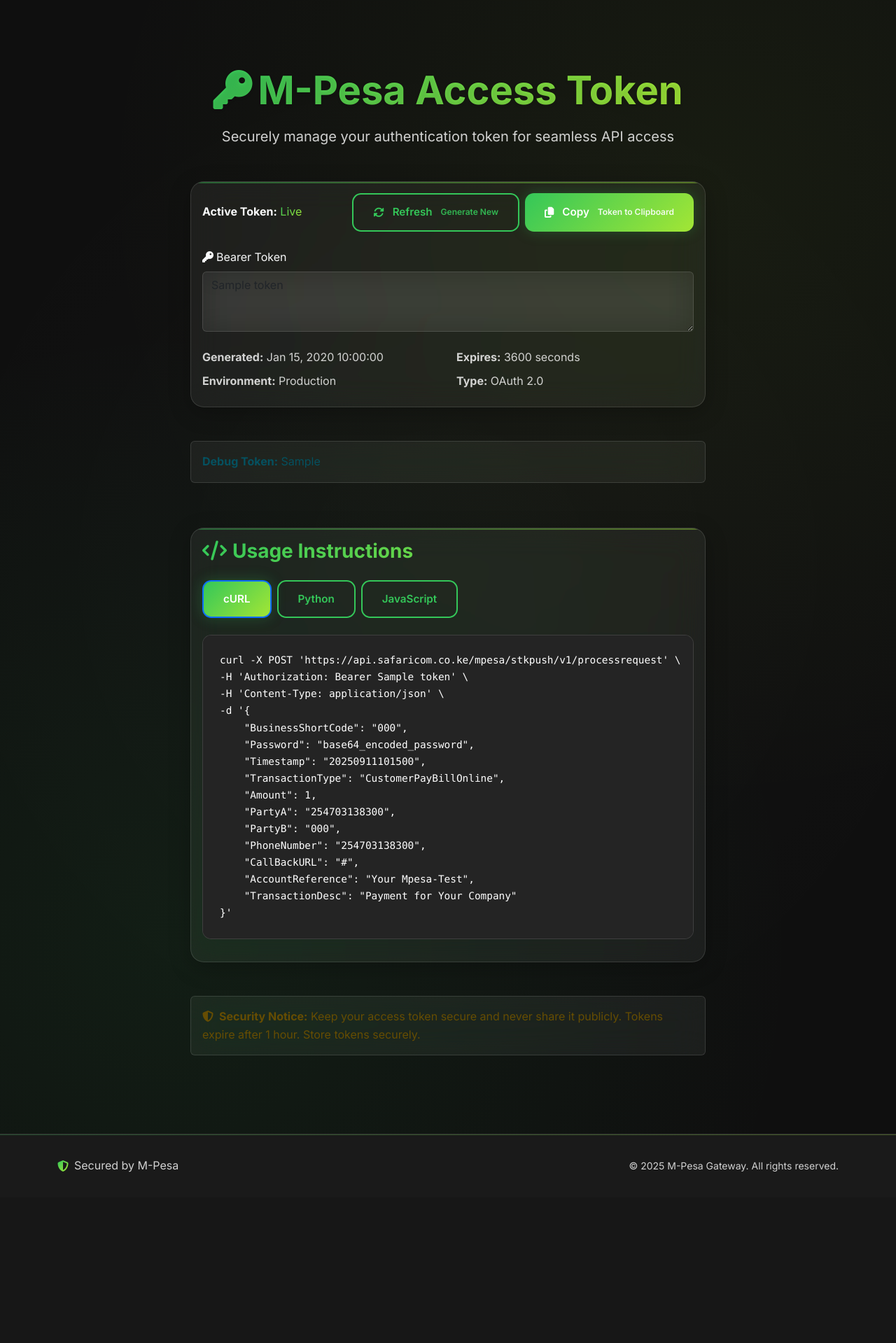
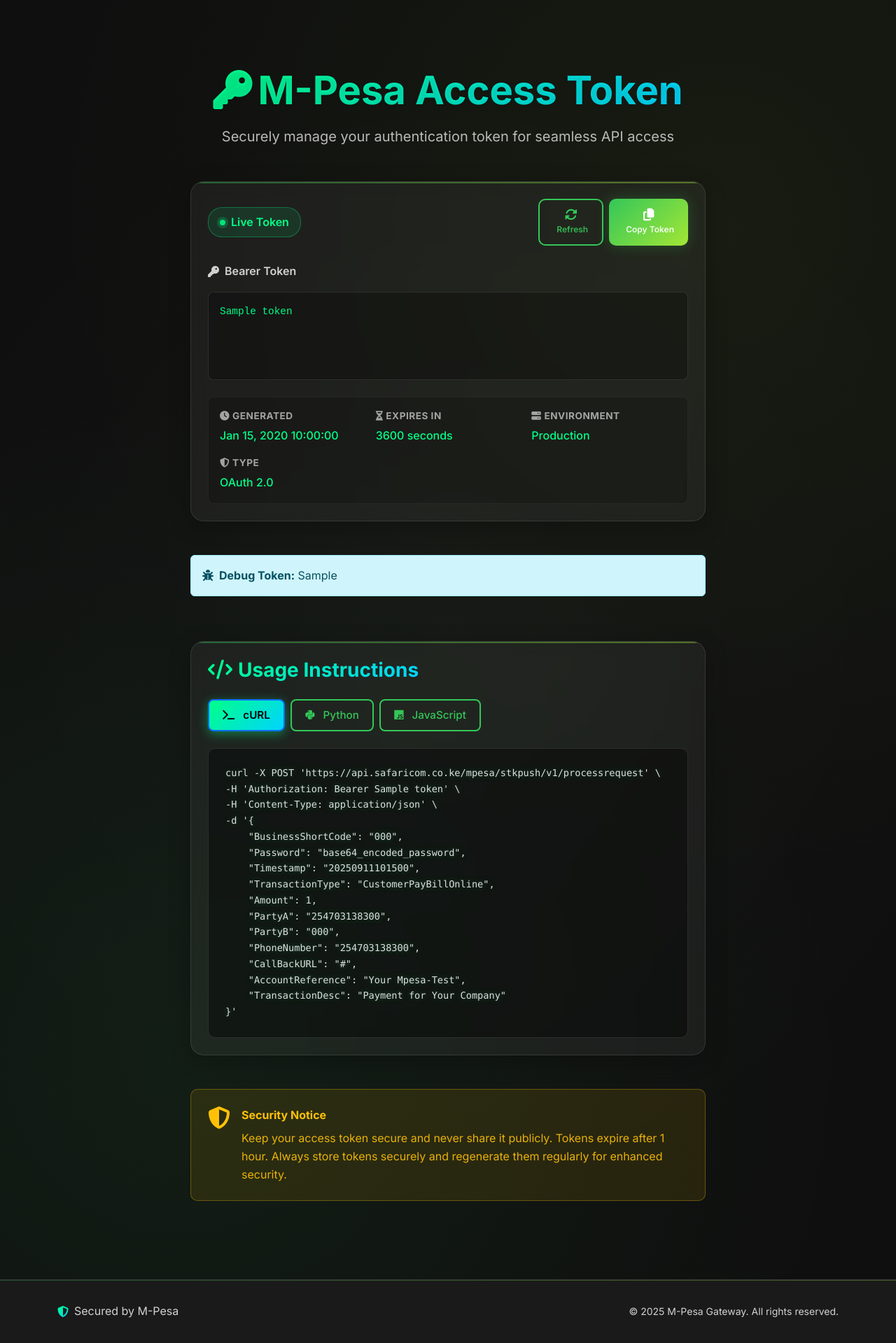
Before and after one commit to Newton-Maina/Django-Mpesa, a Django app: template stkpush/templates/token.html in a window 1280 px wide. Shown: the part 91-2010 px from the top of the page at 70% size. Before the commit the page ends 1766 px from the top, so only its background shows below. Run offline with Django 3.2, Linux system fonts and the light colour scheme; the template is opened without the code that fills it: most values are stand-ins (such as "Sample title", 1, 10 or a date in 2020); some libraries are stand-ins or nearby versions.

Commit message:
Update token.html
ui fixes on the token bearer visuals and generate inputs

Co-Authored-By: Newton MG <newton@iforge.io>

```diff
--- a/stkpush/templates/token.html
+++ b/stkpush/templates/token.html
@@ -3,67 +3,228 @@
 
 {% block extra_css %}
 <style>
+:root {
+    --token-card-bg: rgba(255, 255, 255, 0.05);
+    --token-card-border: rgba(255, 255, 255, 0.1);
+}
+
 /* Token card enhancements */
 .token-card {
-    transition: var(--transition);
+    transition: all 0.3s ease;
     animation: fadeInUp 0.6s ease-out;
+    background: var(--token-card-bg);
+    backdrop-filter: blur(10px);
+    border: 1px solid var(--token-card-border);
 }
 
 .token-card:hover {
-    transform: translateY(-6px);
-    box-shadow: var(--glow-hover);
+    transform: translateY(-4px);
+    box-shadow: 0 8px 24px rgba(0, 255, 136, 0.15);
+    border-color: rgba(0, 255, 136, 0.3);
 }
 
 /* Tab button enhancements */
 .tab-btn {
-    transition: var(--transition-fast);
+    transition: all 0.2s ease;
+    border-radius: 8px;
+    padding: 0.6rem 1.2rem;
+    font-weight: 500;
+    position: relative;
+    overflow: hidden;
+}
+
+.tab-btn::before {
+    content: '';
+    position: absolute;
+    top: 0;
+    left: -100%;
+    width: 100%;
+    height: 100%;
+    background: linear-gradient(90deg, transparent, rgba(255, 255, 255, 0.1), transparent);
+    transition: left 0.5s ease;
+}
+
+.tab-btn:hover::before {
+    left: 100%;
 }
 
 .tab-btn.active {
-    background: linear-gradient(135deg, var(--primary-green), var(--accent));
-    color: var(--text-primary) !important;
-    box-shadow: var(--glow);
+    background: linear-gradient(135deg, #00ff88, #00d4ff);
+    color: #000 !important;
+    box-shadow: 0 4px 15px rgba(0, 255, 136, 0.4);
+    font-weight: 600;
 }
 
-.tab-btn:hover {
+.tab-btn:not(.active):hover {
     transform: translateY(-2px);
-    background: var(--surface-elevated);
-    color: var(--text-primary) !important;
+    background: rgba(255, 255, 255, 0.08);
+    color: #fff !important;
+}
+
+/* Button improvements */
+.btn-action {
+    display: inline-flex;
+    flex-direction: column;
+    align-items: center;
+    gap: 0.25rem;
+    padding: 0.75rem 1.25rem;
+    border-radius: 10px;
+    transition: all 0.3s ease;
+}
+
+.btn-action i {
+    font-size: 1.1rem;
+}
+
+.btn-action small {
+    font-size: 0.75rem;
+    opacity: 0.9;
+}
+
+.btn-action:hover {
+    transform: translateY(-2px);
+    box-shadow: 0 4px 12px rgba(0, 255, 136, 0.3);
+}
+
+/* Token textarea styling */
+#token-value {
+    background: rgba(0, 0, 0, 0.3) !important;
+    border: 1px solid rgba(255, 255, 255, 0.1);
+    color: #00ff88;
+    font-family: 'JetBrains Mono', 'Courier New', monospace;
+    font-size: 0.9rem;
+    resize: none;
+    border-radius: 8px;
+    padding: 1rem;
+    line-height: 1.6;
+}
+
+#token-value:focus {
+    outline: none;
+    border-color: rgba(0, 255, 136, 0.5);
+    box-shadow: 0 0 0 3px rgba(0, 255, 136, 0.1);
 }
 
 /* Code block styling */
 pre {
-    background: var(--background-elevated);
-    border: 1px solid var(--border);
-    border-radius: var(--border-radius-sm);
+    background: rgba(0, 0, 0, 0.4);
+    border: 1px solid rgba(255, 255, 255, 0.1);
+    border-radius: 10px;
     padding: 1.5rem;
     font-family: 'JetBrains Mono', 'Courier New', monospace;
-    font-size: 0.9rem;
-    color: var(--text-primary);
+    font-size: 0.85rem;
+    color: #e0e0e0;
+    overflow-x: auto;
+    margin: 0;
 }
 
 code {
-    color: var(--accent);
+    color: #00ff88;
+    text-shadow: 0 0 10px rgba(0, 255, 136, 0.3);
+}
+
+/* Info grid styling */
+.info-grid {
+    display: grid;
+    grid-template-columns: repeat(auto-fit, minmax(200px, 1fr));
+    gap: 1rem;
+    padding: 1rem;
+    background: rgba(0, 0, 0, 0.2);
+    border-radius: 8px;
+    border: 1px solid rgba(255, 255, 255, 0.05);
+}
+
+.info-item {
+    display: flex;
+    flex-direction: column;
+    gap: 0.25rem;
+}
+
+.info-item strong {
+    color: rgba(255, 255, 255, 0.6);
+    font-size: 0.85rem;
+    text-transform: uppercase;
+    letter-spacing: 0.5px;
+}
+
+.info-item span {
+    color: #00ff88;
+    font-weight: 500;
+}
+
+/* Status badge */
+.status-badge {
+    display: inline-flex;
+    align-items: center;
+    gap: 0.5rem;
+    padding: 0.5rem 1rem;
+    background: rgba(0, 255, 136, 0.1);
+    border: 1px solid rgba(0, 255, 136, 0.3);
+    border-radius: 20px;
+    color: #00ff88;
+    font-weight: 600;
+}
+
+.status-badge::before {
+    content: '';
+    width: 8px;
+    height: 8px;
+    background: #00ff88;
+    border-radius: 50%;
+    animation: pulse 2s ease-in-out infinite;
+}
+
+/* Alert styling */
+.alert-custom {
+    background: rgba(255, 193, 7, 0.1);
+    border: 1px solid rgba(255, 193, 7, 0.3);
+    border-radius: 10px;
+    color: #ffc107;
+}
+
+.alert-custom i {
+    color: #ffc107;
+}
+
+/* Gradient text */
+.gradient-text {
+    background: linear-gradient(135deg, #00ff88, #00d4ff);
+    -webkit-background-clip: text;
+    -webkit-text-fill-color: transparent;
+    background-clip: text;
 }
 
 /* Responsive adjustments */
 @media (max-width: 768px) {
     pre {
         padding: 1rem;
+        font-size: 0.75rem;
+    }
+
+    .tab-btn {
+        padding: 0.5rem 0.8rem;
         font-size: 0.85rem;
     }
 
-    .tab-btn {
-        padding: 0.5rem 1rem;
-        font-size: 0.9rem;
+    .btn-action {
+        padding: 0.6rem 1rem;
     }
 
-    .token-card {
-        padding: 1rem;
+    .btn-action small {
+        font-size: 0.7rem;
+    }
+
+    .info-grid {
+        grid-template-columns: 1fr;
+        gap: 0.75rem;
+    }
+
+    #token-value {
+        font-size: 0.75rem;
     }
 }
 
-/* Animation for token card */
+/* Animations */
 @keyframes fadeInUp {
     from {
         opacity: 0;
@@ -73,6 +234,27 @@ code {
         opacity: 1;
         transform: translateY(0);
     }
+}
+
+@keyframes pulse {
+    0%, 100% {
+        opacity: 1;
+        box-shadow: 0 0 0 0 rgba(0, 255, 136, 0.7);
+    }
+    50% {
+        opacity: 0.8;
+        box-shadow: 0 0 0 6px rgba(0, 255, 136, 0);
+    }
+}
+
+/* Tab content */
+.tab-content {
+    animation: fadeIn 0.3s ease;
+}
+
+@keyframes fadeIn {
+    from { opacity: 0; }
+    to { opacity: 1; }
 }
 </style>
 {% endblock %}
@@ -84,46 +266,57 @@ code {
         <h1 class="display-4 fw-bold mb-3">
             <span class="gradient-text"><i class="fas fa-key me-2"></i>M-Pesa Access Token</span>
         </h1>
-        <p class="lead text-secondary">Securely manage your authentication token for seamless API access</p>
+        <p class="lead" style="color: rgba(255, 255, 255, 0.7);">Securely manage your authentication token for seamless API access</p>
     </div>
 
     <!-- Token Display Section -->
     <div class="row justify-content-center mb-5">
-        <div class="col-lg-8 col-md-10">
-            <div class="card token-card glass">
-                <div class="card-body">
-                    <div class="d-flex justify-content-between align-items-center mb-4 flex-wrap">
-                        <div>
-                            <strong class="text-primary-soft">Active Token:</strong>
-                            <span class="gradient-text">Live</span>
+        <div class="col-lg-10 col-xl-8">
+            <div class="card token-card">
+                <div class="card-body p-4">
+                    <!-- Status and Actions -->
+                    <div class="d-flex justify-content-between align-items-center mb-4 flex-wrap gap-3">
+                        <div class="status-badge">
+                            <span>Live Token</span>
                         </div>
-                        <div class="d-flex gap-2 mt-2 mt-md-0">
-                            <button class="btn btn-outline-primary btn-sm tab-btn" onclick="refreshToken()" id="refresh-btn">
-                                <i class="fas fa-sync-alt me-1"></i>Refresh
-                                <small>Generate New</small>
+                        <div class="d-flex gap-2">
+                            <button class="btn btn-outline-primary btn-action" onclick="refreshToken()" id="refresh-btn">
+                                <i class="fas fa-sync-alt"></i>
+                                <small>Refresh</small>
                             </button>
-                            <button class="btn btn-primary btn-sm tab-btn" onclick="copyToken()" id="copy-btn">
-                                <i class="fas fa-copy me-1"></i>Copy
-                                <small>Token to Clipboard</small>
+                            <button class="btn btn-primary btn-action" onclick="copyToken()" id="copy-btn">
+                                <i class="fas fa-copy"></i>
+                                <small>Copy Token</small>
                             </button>
                         </div>
                     </div>
+
+                    <!-- Token Value -->
                     <div class="mb-4">
-                        <label class="form-label text-primary-soft"><i class="fas fa-key me-1"></i>Bearer Token</label>
-                        <textarea class="form-control glass" id="token-value" rows="3" readonly style="overflow-wrap: break-word; background: var(--surface);">{{ token|default:"No token available" }}</textarea>
+                        <label class="form-label d-flex align-items-center gap-2 mb-3" style="color: rgba(255, 255, 255, 0.8); font-weight: 600;">
+                            <i class="fas fa-key"></i>
+                            Bearer Token
+                        </label>
+                        <textarea class="form-control" id="token-value" rows="4" readonly>{{ token|default:"No token available" }}</textarea>
                     </div>
-                    <div class="row text-secondary">
-                        <div class="col-md-6 mb-2">
-                            <strong>Generated:</strong> <span id="generated-time">{{ current_time|date:"M d, Y H:i:s" }}</span>
+
+                    <!-- Token Info Grid -->
+                    <div class="info-grid">
+                        <div class="info-item">
+                            <strong><i class="fas fa-clock me-1"></i>Generated</strong>
+                            <span id="generated-time">{{ current_time|date:"M d, Y H:i:s" }}</span>
                         </div>
-                        <div class="col-md-6 mb-2">
-                            <strong>Expires:</strong> 3600 seconds
+                        <div class="info-item">
+                            <strong><i class="fas fa-hourglass-half me-1"></i>Expires In</strong>
+                            <span>3600 seconds</span>
                         </div>
-                        <div class="col-md-6 mb-2">
-                            <strong>Environment:</strong> Production
+                        <div class="info-item">
+                            <strong><i class="fas fa-server me-1"></i>Environment</strong>
+                            <span>Production</span>
                         </div>
-                        <div class="col-md-6 mb-2">
-                            <strong>Type:</strong> OAuth 2.0
+                        <div class="info-item">
+                            <strong><i class="fas fa-shield-alt me-1"></i>Type</strong>
+                            <span>OAuth 2.0</span>
                         </div>
                     </div>
                 </div>
@@ -133,9 +326,9 @@ code {
 
     {% if debug_token %}
     <div class="row justify-content-center mb-5">
-        <div class="col-lg-8 col-md-10">
-            <div class="alert alert-info glass">
-                <strong>Debug Token:</strong> {{ debug_token }}
+        <div class="col-lg-10 col-xl-8">
+            <div class="alert alert-info">
+                <strong><i class="fas fa-bug me-2"></i>Debug Token:</strong> {{ debug_token }}
             </div>
         </div>
     </div>
@@ -143,18 +336,28 @@ code {
 
     <!-- Usage Instructions -->
     <div class="row justify-content-center mb-5">
-        <div class="col-lg-8 col-md-10">
-            <div class="card glass">
-                <div class="card-body">
-                    <h3 class="fw-bold mb-4 gradient-text"><i class="fas fa-code me-2"></i>Usage Instructions</h3>
+        <div class="col-lg-10 col-xl-8">
+            <div class="card token-card">
+                <div class="card-body p-4">
+                    <h3 class="fw-bold mb-4">
+                        <span class="gradient-text"><i class="fas fa-code me-2"></i>Usage Instructions</span>
+                    </h3>
+
+                    <!-- Language Tabs -->
                     <div class="mb-4 d-flex flex-wrap gap-2">
-                        <button class="btn btn-outline-primary btn-sm tab-btn active" onclick="showTab('curl')">cURL</button>
-                        <button class="btn btn-outline-primary btn-sm tab-btn" onclick="showTab('python')">Python</button>
-                        <button class="btn btn-outline-primary btn-sm tab-btn" onclick="showTab('javascript')">JavaScript</button>
+                        <button class="btn btn-outline-primary btn-sm tab-btn active" onclick="showTab('curl')">
+                            <i class="fas fa-terminal me-1"></i>cURL
+                        </button>
+                        <button class="btn btn-outline-primary btn-sm tab-btn" onclick="showTab('python')">
+                            <i class="fab fa-python me-1"></i>Python
+                        </button>
+                        <button class="btn btn-outline-primary btn-sm tab-btn" onclick="showTab('javascript')">
+                            <i class="fab fa-js me-1"></i>JavaScript
+                        </button>
                     </div>
 
                     <!-- cURL Tab -->
-                    <div id="curl-tab" class="tab-content mb-2 active">
+                    <div id="curl-tab" class="tab-content">
                         <pre><code>curl -X POST 'https://api.safaricom.co.ke/mpesa/stkpush/v1/processrequest' \
 -H 'Authorization: Bearer {{ token }}' \
 -H 'Content-Type: application/json' \
@@ -174,7 +377,7 @@ code {
                     </div>
 
                     <!-- Python Tab -->
-                    <div id="python-tab" class="tab-content mb-2" style="display:none;">
+                    <div id="python-tab" class="tab-content" style="display:none;">
                         <pre><code>import requests
 import json
 
@@ -207,7 +410,7 @@ print(response.json())</code></pre>
                     </div>
 
                     <!-- JavaScript Tab -->
-                    <div id="javascript-tab" class="tab-content mb-2" style="display:none;">
+                    <div id="javascript-tab" class="tab-content" style="display:none;">
                         <pre><code>const payload = {
     "BusinessShortCode": "{{ short_code }}",
     "Password": "base64_encoded_password",
@@ -241,10 +444,20 @@ fetch('https://api.safaricom.co.ke/mpesa/stkpush/v1/processrequest', {
 
     <!-- Security Notice -->
     <div class="row justify-content-center">
-        <div class="col-lg-8 col-md-10">
-            <div class="alert alert-warning glass">
-                <strong><i class="fas fa-shield-alt me-2"></i>Security Notice:</strong>
-                Keep your access token secure and never share it publicly. Tokens expire after 1 hour. Store tokens securely.
+        <div class="col-lg-10 col-xl-8">
+            <div class="alert alert-custom p-4">
+                <div class="d-flex gap-3">
+                    <div>
+                        <i class="fas fa-shield-alt fa-2x"></i>
+                    </div>
+                    <div>
+                        <strong class="d-block mb-2">Security Notice</strong>
+                        <p class="mb-0" style="color: rgba(255, 193, 7, 0.9);">
+                            Keep your access token secure and never share it publicly. Tokens expire after 1 hour.
+                            Always store tokens securely and regenerate them regularly for enhanced security.
+                        </p>
+                    </div>
+                </div>
             </div>
         </div>
     </div>
@@ -259,26 +472,48 @@ document.addEventListener('DOMContentLoaded', function() {
         const token = document.getElementById('token-value');
         navigator.clipboard.writeText(token.value).then(() => {
             const btn = document.getElementById('copy-btn');
-            btn.innerHTML = '<i class="fas fa-check me-1"></i>Copied!';
+            const originalHTML = btn.innerHTML;
+            btn.innerHTML = '<i class="fas fa-check"></i><small>Copied!</small>';
+            btn.classList.add('btn-success');
+            btn.classList.remove('btn-primary');
+
             setTimeout(() => {
-                btn.innerHTML = '<i class="fas fa-copy me-1"></i>Copy <small>Token to Clipboard</small>';
+                btn.innerHTML = originalHTML;
+                btn.classList.remove('btn-success');
+                btn.classList.add('btn-primary');
             }, 2000);
+        }).catch(err => {
+            console.error('Failed to copy:', err);
         });
     }
 
     // Refresh token functionality
     function refreshToken() {
         const btn = document.getElementById('refresh-btn');
-        btn.innerHTML = '<i class="fas fa-spinner fa-spin me-1"></i>Refreshing...';
-        window.location.reload();
+        const originalHTML = btn.innerHTML;
+        btn.innerHTML = '<i class="fas fa-spinner fa-spin"></i><small>Refreshing...</small>';
+        btn.disabled = true;
+
+        setTimeout(() => {
+            window.location.reload();
+        }, 500);
     }
 
     // Tab switching functionality
     function showTab(tab) {
-        document.querySelectorAll('.tab-content').forEach(el => el.style.display = 'none');
+        // Hide all tabs
+        document.querySelectorAll('.tab-content').forEach(el => {
+            el.style.display = 'none';
+        });
+
+        // Show selected tab
         document.getElementById(tab + '-tab').style.display = 'block';
-        document.querySelectorAll('.tab-btn').forEach(btn => btn.classList.remove('active'));
-        event.target.classList.add('active');
+
+        // Update active button
+        document.querySelectorAll('.tab-btn').forEach(btn => {
+            btn.classList.remove('active');
+        });
+        event.target.closest('.tab-btn').classList.add('active');
     }
 
     // Expose functions to global scope
@@ -286,26 +521,14 @@ document.addEventListener('DOMContentLoaded', function() {
     window.refreshToken = refreshToken;
     window.showTab = showTab;
 
-    // Card animation on load
-    const cards = document.querySelectorAll('.token-card');
-    cards.forEach((card, index) => {
-        card.style.opacity = '0';
-        card.style.transform = 'translateY(20px)';
-        setTimeout(() => {
-            card.style.transition = 'opacity 0.6s ease, transform 0.6s ease';
-            card.style.opacity = '1';
-            card.style.transform = 'translateY(0)';
-        }, index * 100);
-    });
-
-    // Tab button hover effects
-    const tabButtons = document.querySelectorAll('.tab-btn');
-    tabButtons.forEach(button => {
-        button.addEventListener('mouseenter', function() {
-            this.style.transform = 'scale(1.05)';
-        });
-        button.addEventListener('mouseleave', function() {
-            this.style.transform = 'scale(1)';
+    // Smooth scroll for better UX
+    document.querySelectorAll('a[href^="#"]').forEach(anchor => {
+        anchor.addEventListener('click', function (e) {
+            e.preventDefault();
+            const target = document.querySelector(this.getAttribute('href'));
+            if (target) {
+                target.scrollIntoView({ behavior: 'smooth', block: 'start' });
+            }
         });
     });
 });
```
